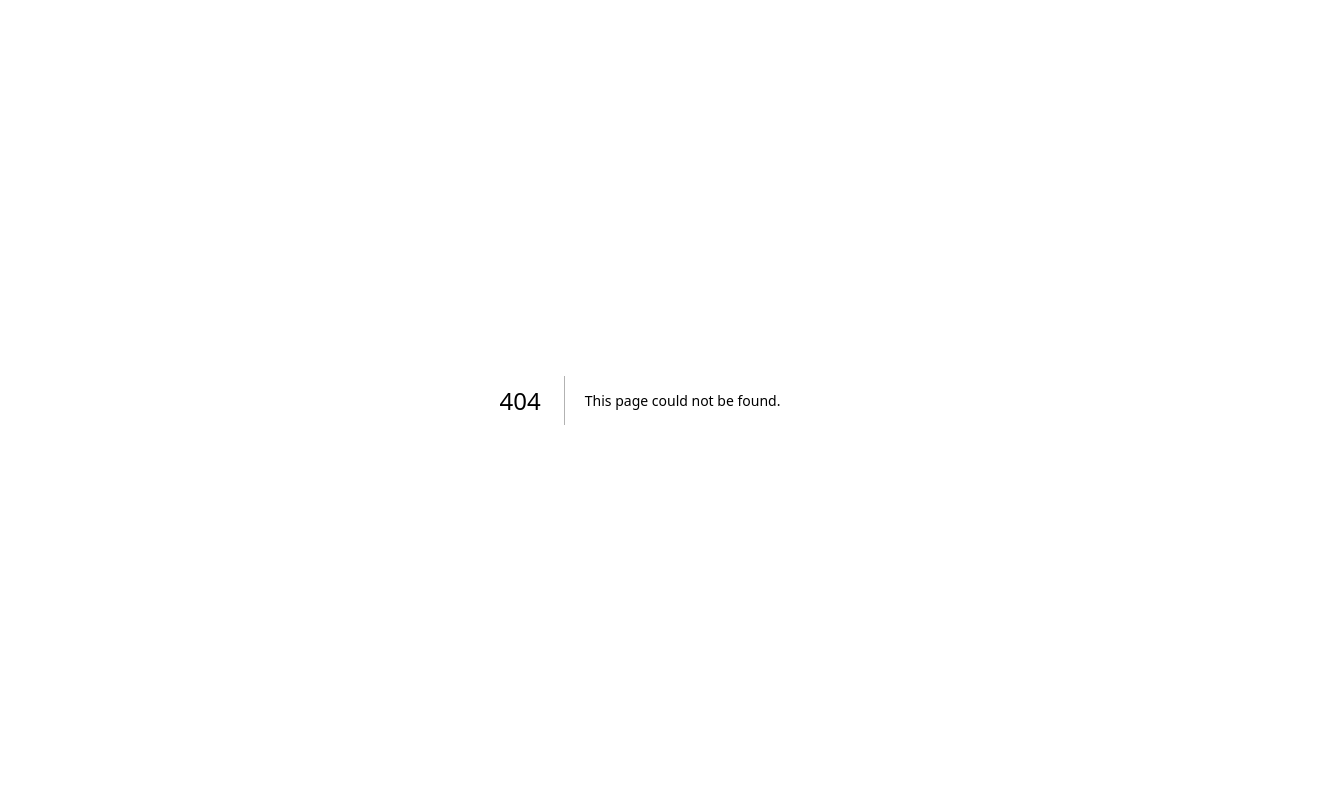
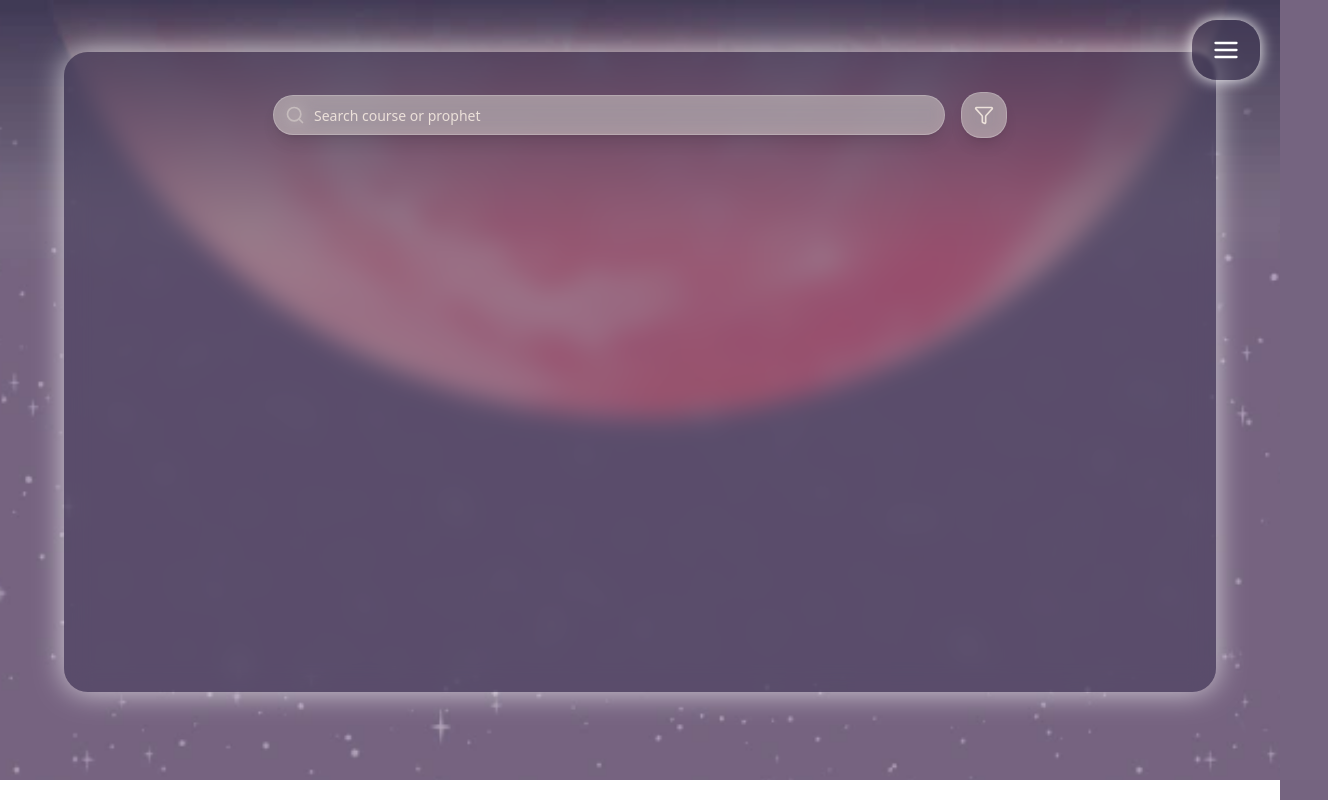
Before and after one commit to DooDoung/doo-doung-frontend, a Next.js app: page /courses in a window 1280 px wide. Before the commit this address had no page. Shown: the top 800 px of the page, 1328 px wide, since content can reach past the window. Built offline with nearby package versions, Linux system fonts and the light colour scheme.

Commit message:
add: search bar and filter icon

```diff
--- a/src/middleware.ts
+++ b/src/middleware.ts
@@ -13,6 +13,7 @@ const AllowNoAuthPath = [
   "/reset-password/token",
   "/course",
   "/course/[courseld]",
+  "/courses",
   "/",
 ];
 
--- /dev/null
+++ b/src/pages/courses.tsx
@@ -0,0 +1,31 @@
+import { DefaultLayout, GlobalInput } from "@/components/globalComponents";
+import { GlassContainer2 } from "@/components/globalComponents/GlassContainer2";
+import { Search, Funnel } from "lucide-react";
+
+export default function CoursesPage() {
+    return (
+        <DefaultLayout>
+            <div className="flex flex-col items-center justify-center w-full">
+                <GlassContainer2>
+                    <div className="w-full">
+                        <div className="flex items-center justify-center gap-4 mb-6">
+                            <div className="relative flex-1 max-w-2xl font-chakra">
+                                <Search
+                                    className="absolute left-3 top-1/2 transform -translate-y-1/2 text-secondary"
+                                    size={20}
+                                />
+                                <GlobalInput
+                                    placeholder="Search course or prophet"
+                                    className="w-full pl-10 pr-4 py-3 rounded-full bg-secondary/50 backdrop-blur-sm border border-white/20 shadow-lg focus:outline-none focus:ring-2 focus:ring-blue-400/50 focus:border-transparent placeholder:text-secondary"
+                                />
+                            </div>
+                            <button className="flex items-center justify-center bg-secondary/50 backdrop-blur-sm border border-white/20 shadow-lg p-3 rounded-lg cursor-pointer">
+                                <Funnel className="text-secondary" size={20} />
+                            </button>
+                        </div>
+                    </div>
+                </GlassContainer2>
+            </div>
+        </DefaultLayout>
+    );
+}
```
